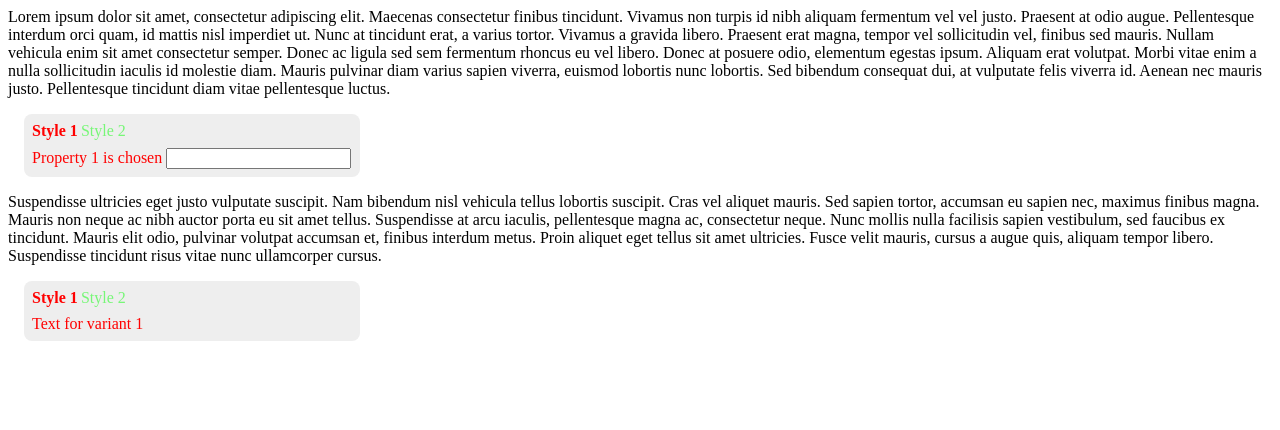
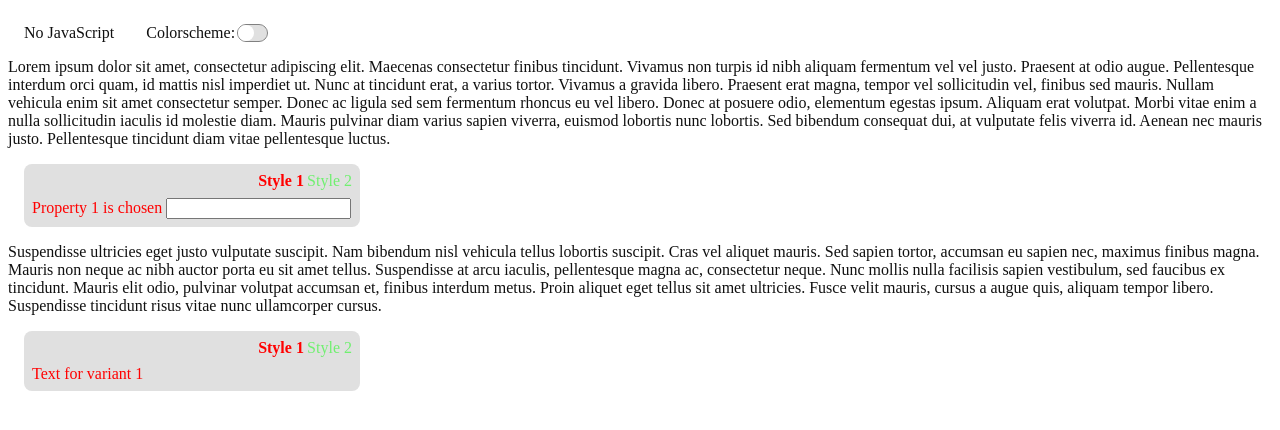
Before and after one commit to vanaigr/no-js-test, a plain HTML site: page index.html in a window 1280 px wide. Drawn offline with Linux system fonts and the light colour scheme.

Commit message:
add colorscheme toggle

```diff
--- a/index.html
+++ b/index.html
@@ -25,18 +25,47 @@
     #v2d { display: block; }
 }
 
+:root {
+    --hb2: #8e9fff;
+    --hb: gray;
+}
+
+:root:has(input[name="theme"]:not(:checked)) {
+    --bg: white;
+    --bg2: #e0e0e0;
+    --text: #101010;
+    --h1: #e0e0e0;
+    --h2: white;
+}
+
+:root:has(input[name="theme"]:checked) {
+    --bg: #181818;
+    --bg2: #404040;
+    --text: #efefef;
+    --h1: #262626;
+    --h2: #161616;
+}
+
+body {
+    background: var(--bg);
+    color: var(--text);
+    transition: background 0.2s, color: 0.2s;
+}
+
 .card {
     width: 20em;
     border-radius: 0.5em;
-    background: #eeeeee;
+    background: var(--bg2);
     padding: 0.5em;
     margin: 1em;
+    transition: background 0.2s;
 }
 
 .opts {
     display: flex;
     gap: 0.2em;
     flex-direction: row;
+    justify-content: end;
     margin-bottom: 0.5em;
 }
 
@@ -44,10 +73,59 @@
     display: none;
 }
 
+.header {
+    display: flex;
+    flex-direction: row;
+    gap: 2em;
+    align-items: center;
+    padding: 1em;
+}
+
+.colorscheme-cont {
+    display: flex;
+    align-items: center;
+    gap: 0.2em;
+}
+
+.switch {
+    background: var(--h1);
+    display: inline-block;
+    width: 1.8em;
+    border-radius: 0.5em;
+    outline: 0.12em solid var(--hb);
+    transition: background 0.2s, outline-color 0.2s;
+}
+
+.switch:hover {
+    outline-color: var(--hb2);
+}
+
+.switch > * {
+    background: var(--h2);
+    display: inline-block;
+    width: 1em;
+    height: 1em;
+    border-radius: 50%;
+    transform: translateX(0);
+    transition: background 0.2s, transform 0.2s;
+}
+
+label:has(> input:checked) > .switch > * {
+    transform: translateX(0.8em);
+}
+
 </style>
     </head>
     <body>
         <form id="test">
+            <div class="header">
+                <span>No JavaScript</span>
+                <label class="opt colorscheme-cont">
+                    <input type="checkbox" name="theme">
+                    Colorscheme:
+                    <span class="switch"><span></span></span>
+                </label>
+            </div>
             Lorem ipsum dolor sit amet, consectetur adipiscing elit. Maecenas consectetur finibus tincidunt. Vivamus non turpis id nibh aliquam fermentum vel vel justo. Praesent at odio augue. Pellentesque interdum orci quam, id mattis nisl imperdiet ut. Nunc at tincidunt erat, a varius tortor. Vivamus a gravida libero. Praesent erat magna, tempor vel sollicitudin vel, finibus sed mauris. Nullam vehicula enim sit amet consectetur semper. Donec ac ligula sed sem fermentum rhoncus eu vel libero. Donec at posuere odio, elementum egestas ipsum. Aliquam erat volutpat. Morbi vitae enim a nulla sollicitudin iaculis id molestie diam. Mauris pulvinar diam varius sapien viverra, euismod lobortis nunc lobortis. Sed bibendum consequat dui, at vulputate felis viverra id. Aenean nec mauris justo. Pellentesque tincidunt diam vitae pellentesque luctus.
             <div class="card">
                 <div class="opts">
```
